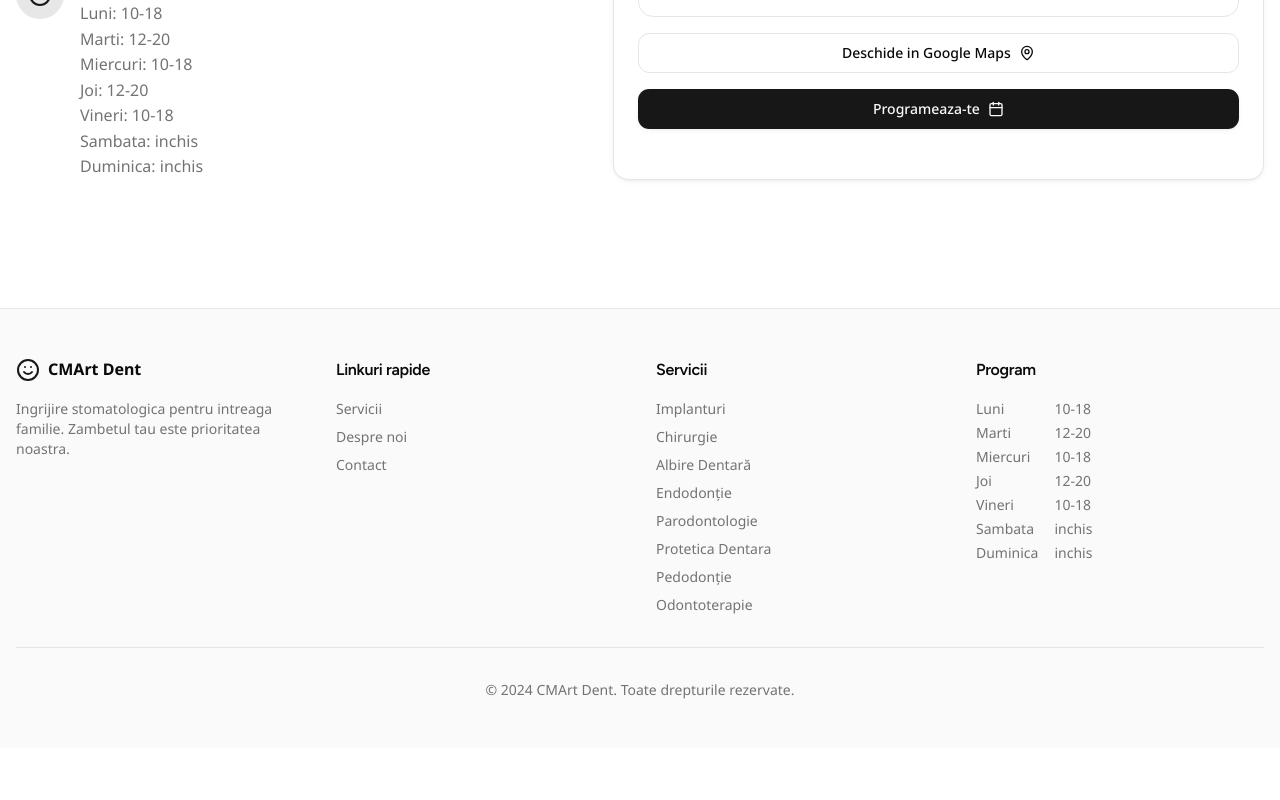
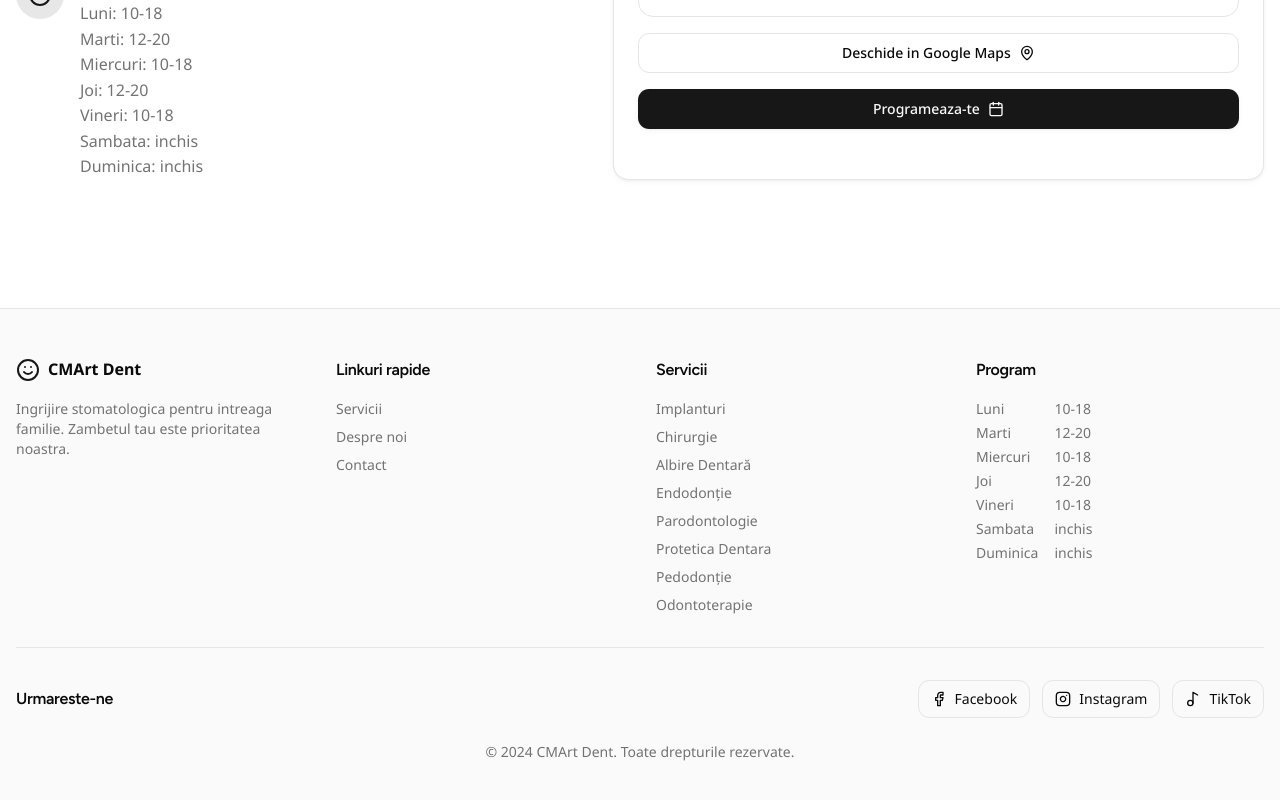
Before and after one commit to Freq95/dr-nasa, a React (Vite) app in the folder magic-ui-demo/smilecare-dental/: page / in a window 1280 px wide. Shown: the part 4299-5099 px from the top of the page. Before the commit the page ends 5047 px from the top, so only its background shows below. Built offline with nearby package versions, Linux system fonts and the light colour scheme; grey boxes are pictures that could not be loaded.

Commit message:
Restore social media footer links

```diff
--- a/magic-ui-demo/smilecare-dental/src/DentistryWebsite.tsx
+++ b/magic-ui-demo/smilecare-dental/src/DentistryWebsite.tsx
@@ -20,6 +20,9 @@ import {
   Activity,
   Baby,
   BriefcaseMedical,
+  Facebook,
+  Instagram,
+  Music2,
   ArrowRight,
   Menu,
   Scissors,
@@ -741,8 +744,42 @@ const DentistryWebsite = () => {
             </div>
           </div>
 
-          <div className="border-t pt-8 text-center text-sm text-muted-foreground">
+          <div className="border-t pt-8">
+            <div className="mb-6 flex flex-col items-center justify-between gap-4 md:flex-row">
+              <h3 className="font-semibold">Urmareste-ne</h3>
+              <div className="flex flex-wrap justify-center gap-3">
+                <a
+                  href="https://www.facebook.com/dr.andreea.nicolescu.ciobanoiu?mibextid=wwXIfr&rdid=cpsk7Gre4OqJakeV&share_url=https%3A%2F%2Fwww.facebook.com%2Fshare%2F1BPPVmHGpc%2F%3Fmibextid%3DwwXIfr#"
+                  target="_blank"
+                  rel="noopener noreferrer"
+                  className="inline-flex items-center gap-2 rounded-md border px-3 py-2 text-sm transition-colors hover:bg-accent hover:text-accent-foreground"
+                >
+                  <Facebook className="h-4 w-4" />
+                  Facebook
+                </a>
+                <a
+                  href="https://www.instagram.com/dr.andreea_nicolescu_ciobanoiu"
+                  target="_blank"
+                  rel="noopener noreferrer"
+                  className="inline-flex items-center gap-2 rounded-md border px-3 py-2 text-sm transition-colors hover:bg-accent hover:text-accent-foreground"
+                >
+                  <Instagram className="h-4 w-4" />
+                  Instagram
+                </a>
+                <a
+                  href="https://www.tiktok.com/@cmart917?_r=1&_t=ZN-97IOHjczBJv"
+                  target="_blank"
+                  rel="noopener noreferrer"
+                  className="inline-flex items-center gap-2 rounded-md border px-3 py-2 text-sm transition-colors hover:bg-accent hover:text-accent-foreground"
+                >
+                  <Music2 className="h-4 w-4" />
+                  TikTok
+                </a>
+              </div>
+            </div>
+            <div className="text-center text-sm text-muted-foreground">
             <p>&copy; 2024 CMArt Dent. Toate drepturile rezervate.</p>
+            </div>
           </div>
         </div>
       </footer>
```
